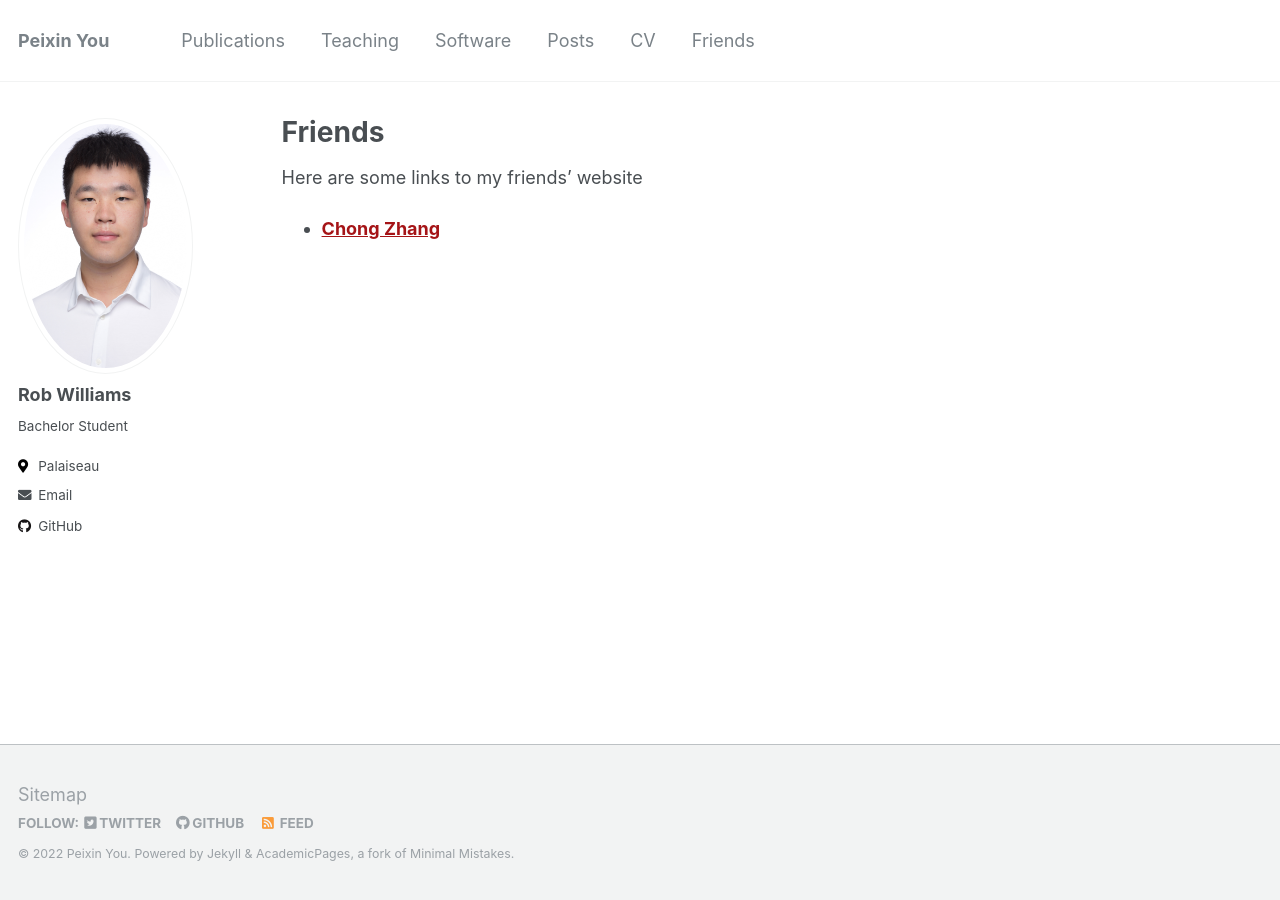
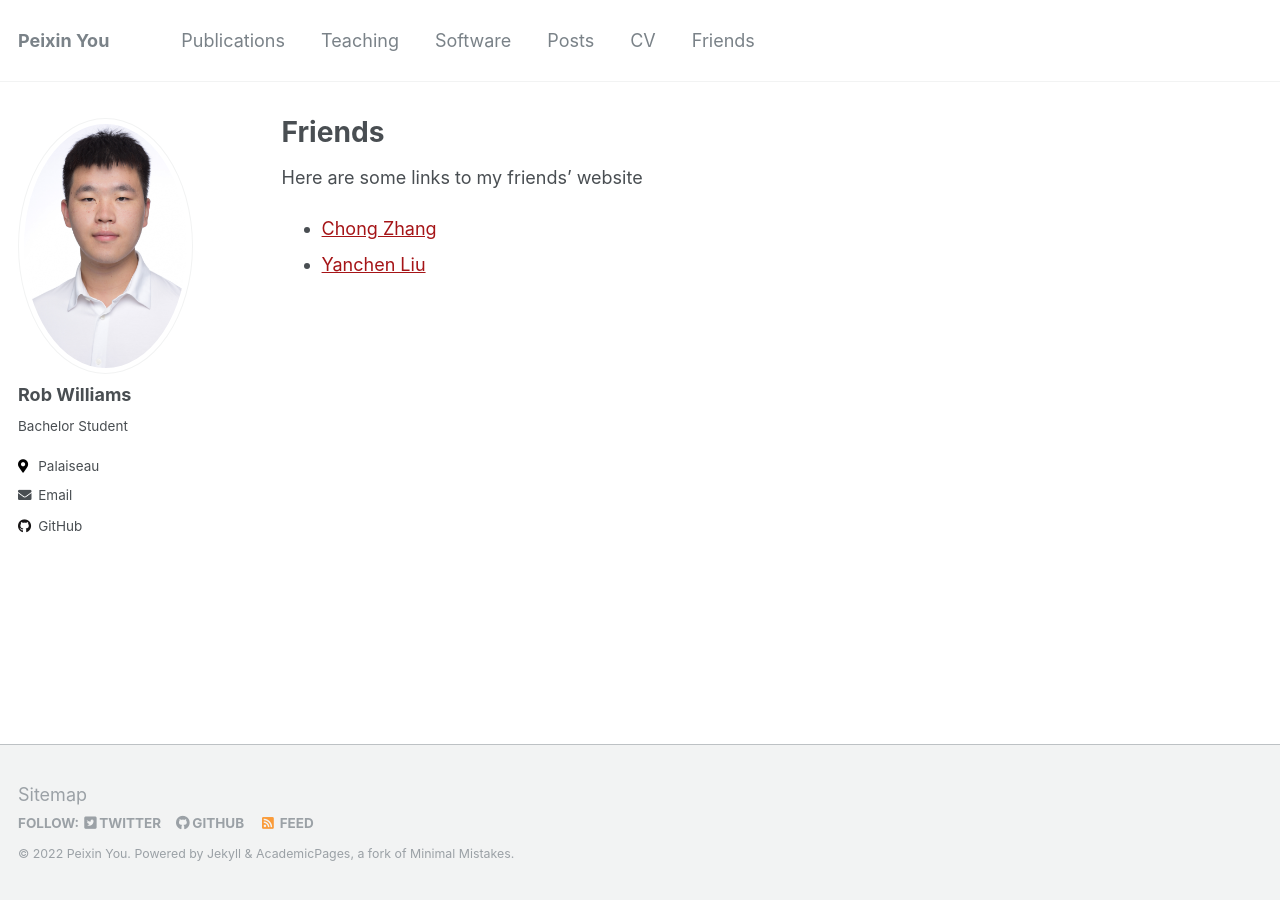
Before and after one commit to hyleIndex/hyleindex.github.io, a Jekyll site: the page built from _pages/friends.md, in a window 1280 px wide. Built offline with Jekyll 4.4.1, drawn with Linux system fonts in a browser that asks for light colours.

Commit message:
Update friends.md

```diff
--- a/_pages/friends.md
+++ b/_pages/friends.md
@@ -7,4 +7,5 @@ author_profile: true
 
 Here are some links to my friends' website
 
-- [**Chong Zhang**](https://zita-ch.github.io/)
+- [Chong Zhang](https://zita-ch.github.io/)
+- [Yanchen Liu](http://liuyanchen1015.github.io/)
```
